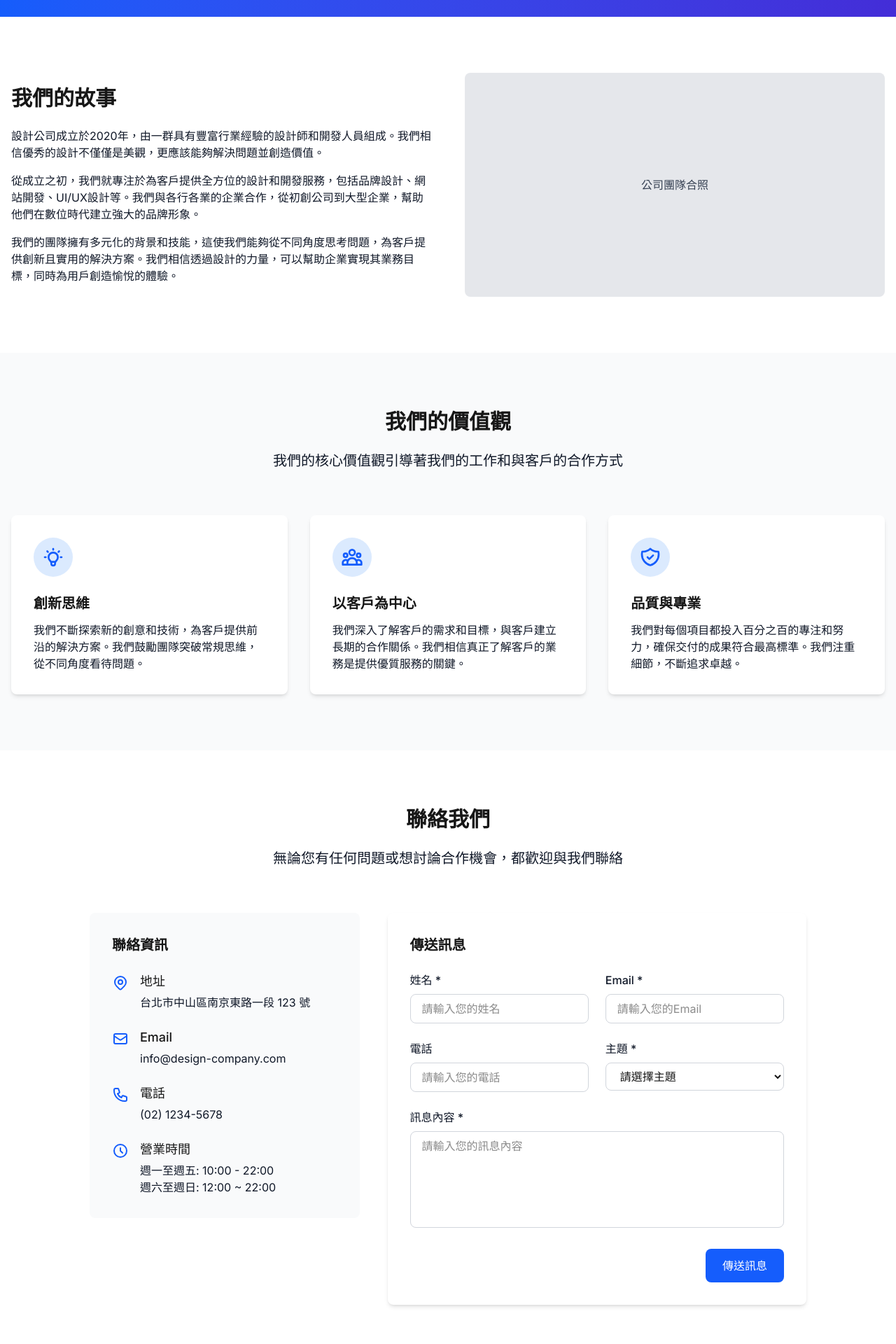
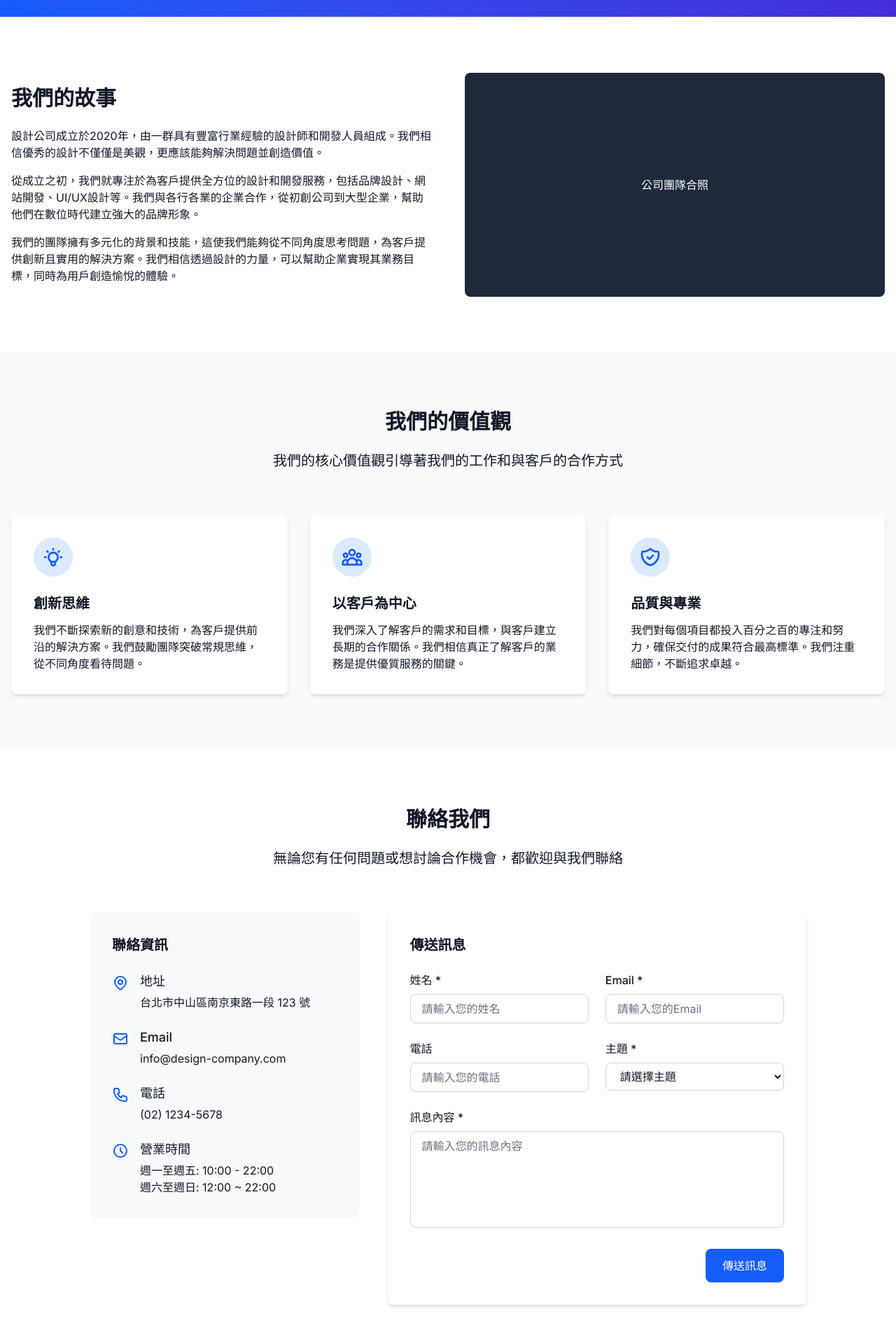
Before and after one commit to steward379/portfolio-website, a Next.js app: page /about in a window 1280 px wide. Shown: the part 300-2220 px from the top of the page at 70% size. Built offline with nearby package versions, Linux system fonts and the light colour scheme.

Commit message:
feat: add works and upgrade Next.js to 15.3.6

```diff
--- a/package.json
+++ b/package.json
@@ -11,7 +11,7 @@
     "deploy": "touch out/.nojekyll && gh-pages -d out --dotfiles"
   },
   "dependencies": {
-    "next": "15.3.1",
+    "next": "^15.3.6",
     "react": "^19.0.0",
     "react-dom": "^19.0.0"
   },
@@ -22,7 +22,7 @@
     "@types/react": "^19",
     "@types/react-dom": "^19",
     "eslint": "^9",
-    "eslint-config-next": "15.3.1",
+    "eslint-config-next": "^15.5.7",
     "gh-pages": "^6.3.0",
     "tailwindcss": "^4",
     "typescript": "^5"
--- a/src/app/about/page.tsx
+++ b/src/app/about/page.tsx
@@ -7,7 +7,7 @@ export const metadata = {
 
 export default function AboutPage() {
   return (
-    <div className="min-h-screen">
+    <div className="min-h-screen bg-white">
       <section className="bg-gradient-to-r from-blue-600 to-indigo-700 text-white py-20">
         <div className="container mx-auto px-4 text-center">
           <h1 className="text-4xl md:text-5xl font-bold mb-6">關於我們</h1>
@@ -17,11 +17,11 @@ export default function AboutPage() {
         </div>
       </section>
 
-      <section className="py-20">
+      <section className="py-20 bg-white">
         <div className="container mx-auto px-4">
           <div className="grid grid-cols-1 lg:grid-cols-2 gap-12 items-center">
             <div>
-              <h2 className="text-3xl font-bold mb-6">我們的故事</h2>
+              <h2 className="text-3xl font-bold mb-6 text-gray-900">我們的故事</h2>
               <p className="text-gray-900 mb-4">
                 設計公司成立於2020年，由一群具有豐富行業經驗的設計師和開發人員組成。我們相信優秀的設計不僅僅是美觀，更應該能夠解決問題並創造價值。
               </p>
@@ -32,8 +32,8 @@ export default function AboutPage() {
                 我們的團隊擁有多元化的背景和技能，這使我們能夠從不同角度思考問題，為客戶提供創新且實用的解決方案。我們相信透過設計的力量，可以幫助企業實現其業務目標，同時為用戶創造愉悅的體驗。
               </p>
             </div>
-            <div className="bg-gray-200 h-80 rounded-lg flex items-center justify-center">
-              <span className="text-gray-700">公司團隊合照</span>
+            <div className="bg-gray-800 h-80 rounded-lg flex items-center justify-center">
+              <span className="text-white">公司團隊合照</span>
             </div>
           </div>
         </div>
@@ -42,7 +42,7 @@ export default function AboutPage() {
       <section className="py-20 bg-gray-50">
         <div className="container mx-auto px-4">
           <div className="max-w-3xl mx-auto text-center mb-16">
-            <h2 className="text-3xl font-bold mb-6">我們的價值觀</h2>
+            <h2 className="text-3xl font-bold mb-6 text-gray-900">我們的價值觀</h2>
             <p className="text-xl text-gray-900">
               我們的核心價值觀引導著我們的工作和與客戶的合作方式
             </p>
@@ -66,7 +66,7 @@ export default function AboutPage() {
                   />
                 </svg>
               </div>
-              <h3 className="text-xl font-bold mb-3">創新思維</h3>
+              <h3 className="text-xl font-bold mb-3 text-gray-900">創新思維</h3>
               <p className="text-gray-900">
                 我們不斷探索新的創意和技術，為客戶提供前沿的解決方案。我們鼓勵團隊突破常規思維，從不同角度看待問題。
               </p>
@@ -89,7 +89,7 @@ export default function AboutPage() {
                   />
                 </svg>
               </div>
-              <h3 className="text-xl font-bold mb-3">以客戶為中心</h3>
+              <h3 className="text-xl font-bold mb-3 text-gray-900">以客戶為中心</h3>
               <p className="text-gray-900">
                 我們深入了解客戶的需求和目標，與客戶建立長期的合作關係。我們相信真正了解客戶的業務是提供優質服務的關鍵。
               </p>
@@ -112,7 +112,7 @@ export default function AboutPage() {
                   />
                 </svg>
               </div>
-              <h3 className="text-xl font-bold mb-3">品質與專業</h3>
+              <h3 className="text-xl font-bold mb-3 text-gray-900">品質與專業</h3>
               <p className="text-gray-900">
                 我們對每個項目都投入百分之百的專注和努力，確保交付的成果符合最高標準。我們注重細節，不斷追求卓越。
               </p>
@@ -121,11 +121,11 @@ export default function AboutPage() {
         </div>
       </section>
 
-      <section className="py-20">
+      <section className="py-20 bg-white">
         <div className="container mx-auto px-4">
           <div className="max-w-5xl mx-auto">
             <div className="text-center mb-16">
-              <h2 className="text-3xl font-bold mb-6">聯絡我們</h2>
+              <h2 className="text-3xl font-bold mb-6 text-gray-900">聯絡我們</h2>
               <p className="text-xl text-gray-900 max-w-3xl mx-auto">
                 無論您有任何問題或想討論合作機會，都歡迎與我們聯絡
               </p>
@@ -134,7 +134,7 @@ export default function AboutPage() {
             <div className="grid grid-cols-1 lg:grid-cols-5 gap-10">
               <div className="lg:col-span-2">
                 <div className="bg-gray-50 p-8 rounded-lg">
-                  <h3 className="text-xl font-bold mb-6">聯絡資訊</h3>
+                  <h3 className="text-xl font-bold mb-6 text-gray-900">聯絡資訊</h3>
 
                   <div className="space-y-6">
                     <div className="flex items-start">
@@ -161,7 +161,7 @@ export default function AboutPage() {
                         </svg>
                       </div>
                       <div className="ml-4">
-                        <h4 className="text-lg font-medium mb-1">地址</h4>
+                        <h4 className="text-lg font-medium mb-1 text-gray-900">地址</h4>
                         <address className="not-italic text-gray-900">
                           台北市中山區南京東路一段 123 號
                         </address>
@@ -186,7 +186,7 @@ export default function AboutPage() {
                         </svg>
                       </div>
                       <div className="ml-4">
-                        <h4 className="text-lg font-medium mb-1">Email</h4>
+                        <h4 className="text-lg font-medium mb-1 text-gray-900">Email</h4>
                         <a href="mailto:info@design-company.com" className="text-gray-900 hover:text-blue-600 transition-colors">
                           info@design-company.com
                         </a>
@@ -211,7 +211,7 @@ export default function AboutPage() {
                         </svg>
                       </div>
                       <div className="ml-4">
-                        <h4 className="text-lg font-medium mb-1">電話</h4>
+                        <h4 className="text-lg font-medium mb-1 text-gray-900">電話</h4>
                         <a href="tel:+886212345678" className="text-gray-900 hover:text-blue-600 transition-colors">
                           (02) 1234-5678
                         </a>
@@ -236,7 +236,7 @@ export default function AboutPage() {
                         </svg>
                       </div>
                       <div className="ml-4">
-                        <h4 className="text-lg font-medium mb-1">營業時間</h4>
+                        <h4 className="text-lg font-medium mb-1 text-gray-900">營業時間</h4>
                         <p className="text-gray-900">
                           週一至週五: 10:00 - 22:00<br />
                           週六至週日: 12:00 ~ 22:00
--- a/src/components/contact/ContactForm.tsx
+++ b/src/components/contact/ContactForm.tsx
@@ -61,7 +61,7 @@ const ContactForm = () => {
 
   return (
     <div className="bg-white p-8 rounded-lg shadow-md">
-      <h3 className="text-xl font-bold mb-6">傳送訊息</h3>
+      <h3 className="text-xl font-bold mb-6 text-gray-900">傳送訊息</h3>
 
       {submitStatus && (
         <div
@@ -86,7 +86,7 @@ const ContactForm = () => {
               value={formData.name}
               onChange={handleChange}
               required
-              className="w-full px-4 py-2 border border-gray-300 rounded-lg focus:outline-none focus:ring-2 focus:ring-blue-500 focus:border-transparent"
+              className="w-full px-4 py-2 border border-gray-300 rounded-lg focus:outline-none focus:ring-2 focus:ring-blue-500 focus:border-transparent text-gray-900 placeholder-gray-500"
               placeholder="請輸入您的姓名"
             />
           </div>
@@ -102,7 +102,7 @@ const ContactForm = () => {
               value={formData.email}
               onChange={handleChange}
               required
-              className="w-full px-4 py-2 border border-gray-300 rounded-lg focus:outline-none focus:ring-2 focus:ring-blue-500 focus:border-transparent"
+              className="w-full px-4 py-2 border border-gray-300 rounded-lg focus:outline-none focus:ring-2 focus:ring-blue-500 focus:border-transparent text-gray-900 placeholder-gray-500"
               placeholder="請輸入您的Email"
             />
           </div>
@@ -119,7 +119,7 @@ const ContactForm = () => {
               name="phone"
               value={formData.phone}
               onChange={handleChange}
-              className="w-full px-4 py-2 border border-gray-300 rounded-lg focus:outline-none focus:ring-2 focus:ring-blue-500 focus:border-transparent"
+              className="w-full px-4 py-2 border border-gray-300 rounded-lg focus:outline-none focus:ring-2 focus:ring-blue-500 focus:border-transparent text-gray-900 placeholder-gray-500"
               placeholder="請輸入您的電話"
             />
           </div>
@@ -134,7 +134,7 @@ const ContactForm = () => {
               value={formData.subject}
               onChange={handleChange}
               required
-              className="w-full px-4 py-2 border border-gray-300 rounded-lg focus:outline-none focus:ring-2 focus:ring-blue-500 focus:border-transparent"
+              className="w-full px-4 py-2 border border-gray-300 rounded-lg focus:outline-none focus:ring-2 focus:ring-blue-500 focus:border-transparent text-gray-900"
             >
               <option value="">請選擇主題</option>
               <option value="網站開發">網站開發</option>
@@ -158,7 +158,7 @@ const ContactForm = () => {
             onChange={handleChange}
             required
             rows={5}
-            className="w-full px-4 py-2 border border-gray-300 rounded-lg focus:outline-none focus:ring-2 focus:ring-blue-500 focus:border-transparent resize-none"
+            className="w-full px-4 py-2 border border-gray-300 rounded-lg focus:outline-none focus:ring-2 focus:ring-blue-500 focus:border-transparent resize-none text-gray-900 placeholder-gray-500"
             placeholder="請輸入您的訊息內容"
           ></textarea>
         </div>
--- a/src/components/home/Team.tsx
+++ b/src/components/home/Team.tsx
@@ -16,8 +16,8 @@ const Team = () => {
           {teamMembers.map((member) => (
             <div key={member.id} className="bg-gray-50 rounded-lg overflow-hidden shadow-md hover:shadow-lg transition-shadow duration-300">
               <div className="relative h-64 w-full">
-                <div className="absolute inset-0 bg-gray-300 flex items-center justify-center">
-                  <span className="text-gray-700">{member.name}的照片</span>
+                <div className="absolute inset-0 bg-gray-800 flex items-center justify-center">
+                  <span className="text-white">{member.name}的照片</span>
                 </div>
                 {/* 在實際專案中，這裡會顯示真實的團隊成員照片 */}
                 {/* <Image
--- a/src/components/portfolio/Card.tsx
+++ b/src/components/portfolio/Card.tsx
@@ -28,8 +28,8 @@ const ProjectCard = ({ project }: ProjectCardProps) => {
       className="group block overflow-hidden bg-white rounded-lg shadow-md hover:shadow-xl transition-shadow duration-300"
     >
       <div className="relative h-60 overflow-hidden">
-        <div className="absolute inset-0 bg-gray-300 flex items-center justify-center">
-          <span className="text-gray-700">{project.title}的預覽圖</span>
+        <div className="absolute inset-0 bg-gray-800 flex items-center justify-center">
+          <span className="text-white">{project.title}的預覽圖</span>
         </div>
         {/* 在實際專案中，這裡會顯示真實的作品圖片 */}
         {/* <Image
```
Also changed, not shown: src/app/portfolio/[id]/page.tsx (+14 -14 lines), src/data/projects.ts (+11 -11 lines), 1 other file (tests, documents, lock files or other folders).
